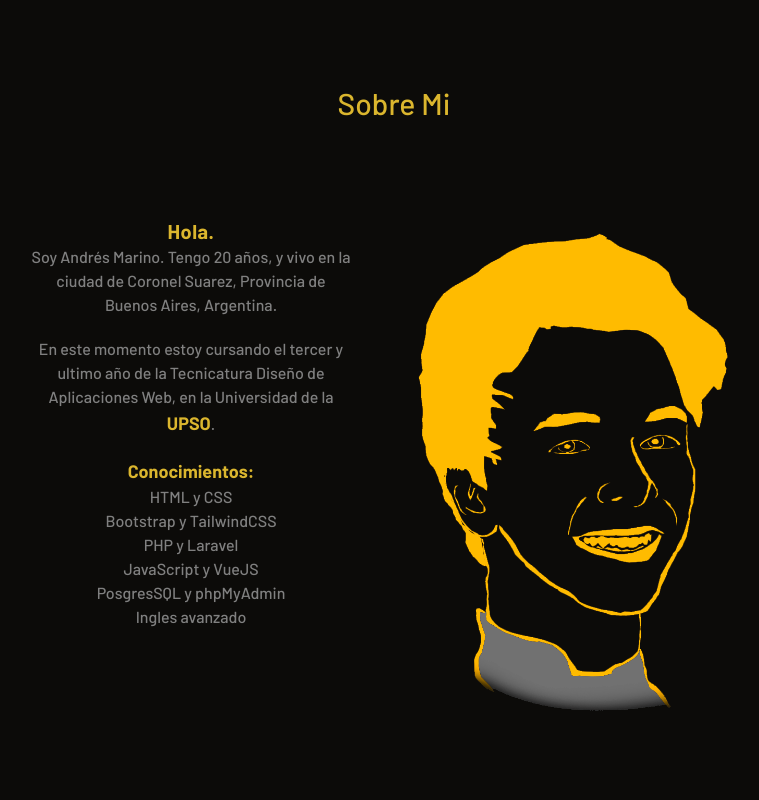
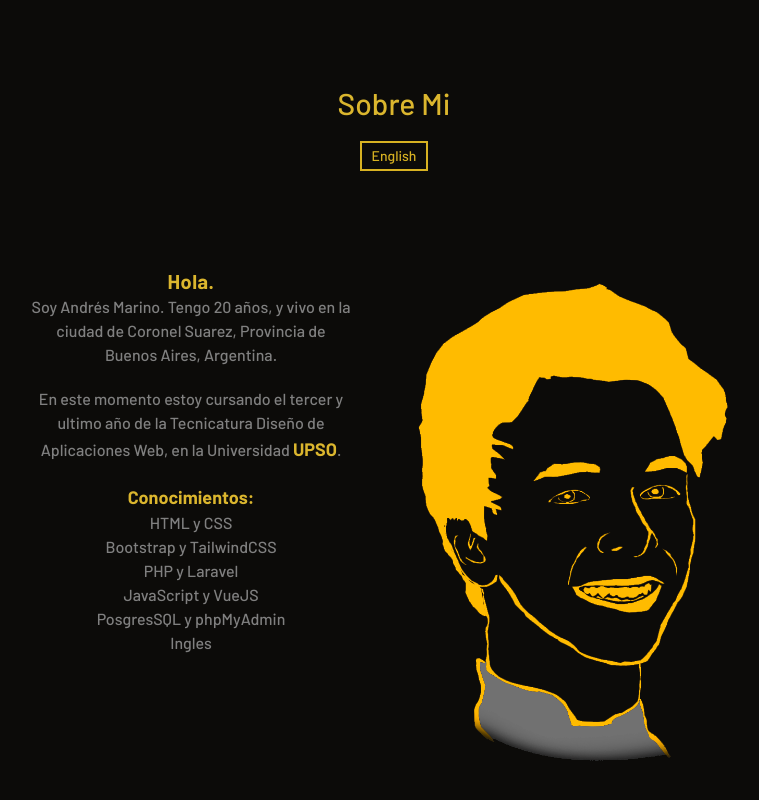
Before and after one commit to a-Marino/Portfolio, a Vue app: page / in a window 1280 px wide. Shown: the part 776-1576 px from the top of the page, without its empty margins (246-1005 px from the left). Built offline with nearby package versions, Linux system fonts and the light colour scheme.

Commit message:
About english

```diff
--- a/src/components/About.vue
+++ b/src/components/About.vue
@@ -1,14 +1,15 @@
 <template>
 	<div class="about min-h-full"  v-scrollanimation>
-		<h1 class="text-3xl text-center lg:mb-24">Sobre Mi</h1>
+		<h1 class="text-3xl text-center mb-5">Sobre Mi</h1>
+		<button class="block mx-auto lg:mb-24 englishBtn text-sm" v-on:click='ocultar' id="btnIdioma">English</button>
 		<div class="flex justify-center min-w-screen lg:flex-row md:flex-row flex-col mx-auto lg:space-x-10 sm:space-x-0">
-			<div class="lg:w-1/4 md:w-1/4 w-full space-y-5 text-center lg:p-0 md:p-0 p-10">
+			<div class="lg:w-1/4 md:w-1/4 w-full space-y-5 text-center lg:p-0 md:p-0 p-10" id="spanish">
 				<p>
 					<span class="text-xl font-semibold tracking-wide amarillo">Hola.</span> <br>
 					Soy Andrés Marino. Tengo 20 años, y vivo en la ciudad de Coronel Suarez, Provincia de Buenos Aires, Argentina.
 				</p>
 				<p>
-					En este momento estoy cursando el tercer y ultimo año de la Tecnicatura Diseño de Aplicaciones Web, en la Universidad de la <a href="https://www.upso.edu.ar/" target="_blank" class="amarillo text-lg font-semibold">UPSO</a>. <br>
+					En este momento estoy cursando el tercer y ultimo año de la Tecnicatura Diseño de Aplicaciones Web, en la Universidad <a href="https://www.upso.edu.ar/" target="_blank" class="amarillo text-lg font-semibold">UPSO</a>. <br>
 				</p>
 				<p>
 					<span class="amarillo text-lg font-semibold">Conocimientos:</span> <br>
@@ -18,7 +19,27 @@
 						<li>PHP y Laravel</li>
 						<li>JavaScript y VueJS</li>
 						<li>PosgresSQL y phpMyAdmin</li>
-						<li>Ingles avanzado</li>
+						<li>Ingles</li>
+					</ul>
+				</p>
+			</div>
+			<div class="oculto-2 lg:w-1/4 md:w-1/4 w-full space-y-5 text-center lg:p-0 md:p-0 p-10" id="english">
+				<p>
+					<span class="text-xl font-semibold tracking-wide amarillo">Hi.</span> <br>
+					Im Andrés Marino. I am 20 years old, i live in Coronel Suarez, Province of Buenos Aires, Argentina.
+				</p>
+				<p>
+					At the moment i am studying the third and last year of Technical degree in Web Application Design, in <a href="https://www.upso.edu.ar/" target="_blank" class="amarillo text-lg font-semibold">UPSO</a> University. <br>
+				</p>
+				<p>
+					<span class="amarillo text-lg font-semibold">Knowledge:</span> <br>
+					<ul>
+						<li>HTML y CSS</li>
+						<li>Bootstrap y TailwindCSS</li>
+						<li>PHP y Laravel</li>
+						<li>JavaScript y VueJS</li>
+						<li>PosgresSQL y phpMyAdmin</li>
+						<li>English</li>
 					</ul>
 				</p>
 			</div>
@@ -32,10 +53,47 @@
 <script>
 export default {
     name: 'About',
+    methods: {
+    	ocultar: function() {
+    		const divSpanish = document.querySelector('#spanish');
+    		const divEnglish = document.querySelector('#english');
+    		const btnIdioma = document.querySelector('#btnIdioma');
+
+    		divSpanish.classList.toggle('oculto-2');
+    		divEnglish.classList.toggle('oculto-2');
+
+    		if (divSpanish.classList.contains('oculto-2')) {
+    			btnIdioma.innerHTML = 'Spanish';
+    		} else if (divEnglish.classList.contains('oculto-2')) {
+    			btnIdioma.innerHTML = 'Ingles';
+    		}
+    	}
+    }
 }
 </script>
 
 <style scoped>
+	.oculto-2 {
+		display: none;
+	}
+
+	.englishBtn {
+		padding: 3px 10px;
+		border: 2px solid #D8B222;
+		background-color: transparent;
+		cursor: pointer;
+		transition: .2s;
+		color: #D8B222;
+		outline: none;
+	}
+
+	.englishBtn:hover {
+		transform: scale(1.1);
+		background-color: #D8B222;
+		color: black;
+		transition: .2s;
+	}
+
 	.about {
 		background-color: #0C0B09;
 		color: #fff;
```
